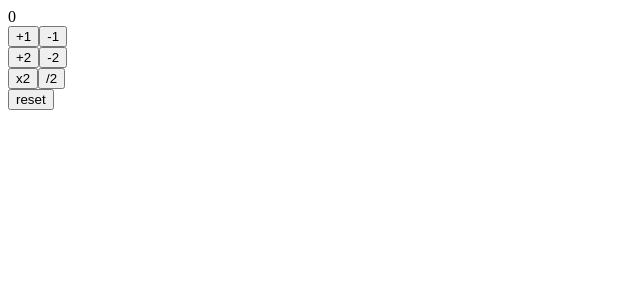
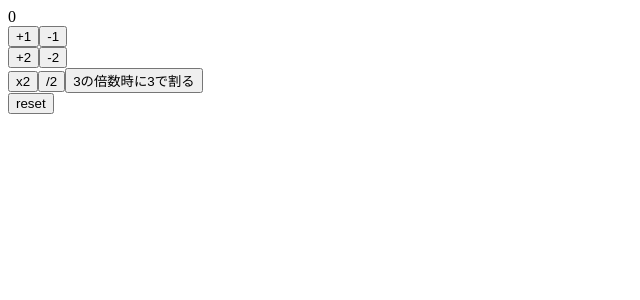
Before and after one commit to hndrr/react-hooks, a React (Create React App) app: page / in a window 1280 px wide. Shown: the top 300 px of the page, without its empty margins (0-640 px from the left). Built offline with nearby package versions, Linux system fonts and the light colour scheme.

Commit message:
divideThree

```diff
--- a/src/App.js
+++ b/src/App.js
@@ -10,6 +10,14 @@ const App = () => {
 
   const double = () => setCount((prevCount) => prevCount * 2);
   const divide = () => setCount((prevCount) => prevCount / 2);
+  const divideThree = () =>
+    setCount((prevCount) => {
+      if (prevCount % 3 === 0) {
+        return prevCount / 3;
+      } else {
+        return prevCount;
+      }
+    });
 
   //Reset時は初期値を渡す
   const reSet = () => setCount(0);
@@ -28,6 +36,7 @@ const App = () => {
       <div>
         <button onClick={double}>x2</button>
         <button onClick={divide}>/2</button>
+        <button onClick={divideThree}>3の倍数時に3で割る</button>
       </div>
       <div>
         <button onClick={reSet}>reset</button>
```
